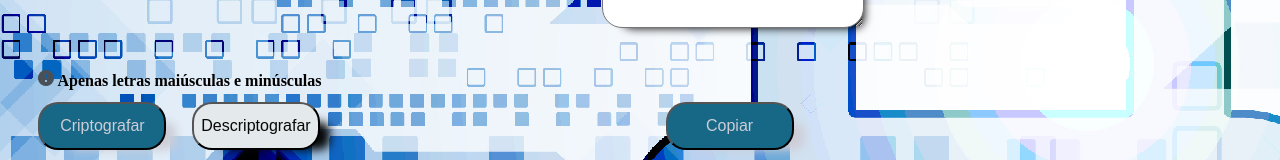
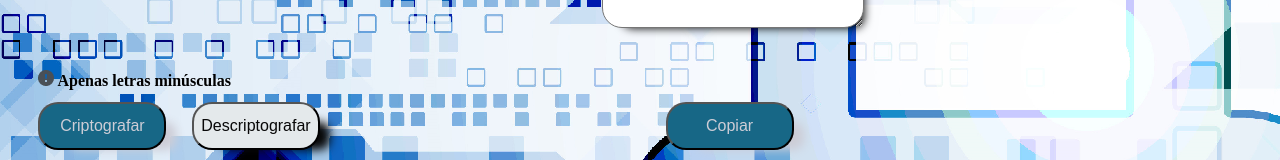
Before and after one commit to GiovanniFaustino/Challenge-1-Oracle-ONE-Decodificador-de-Texto-Turma-2, a plain HTML site: page index.html in a window 1280 px wide. Shown: the part 458-618 px from the top of the page. Drawn offline with Linux system fonts and the light colour scheme; a web font is replaced by a local one.

Commit message:
commit correção de texto no h6

```diff
--- a/index.html
+++ b/index.html
@@ -28,7 +28,7 @@
                         Copiar
                     </button>
 
-                        <h6 class="informacao"><img src="imagens/esclamacao.png" alt="Sinal de esclamação para chamar atenção"> Apenas letras maiúsculas e minúsculas</h6>
+                        <h6 class="informacao"><img src="imagens/esclamacao.png" alt="Sinal de esclamação para chamar atenção"> Apenas letras minúsculas</h6>
             </section>
 
         </main>
```
